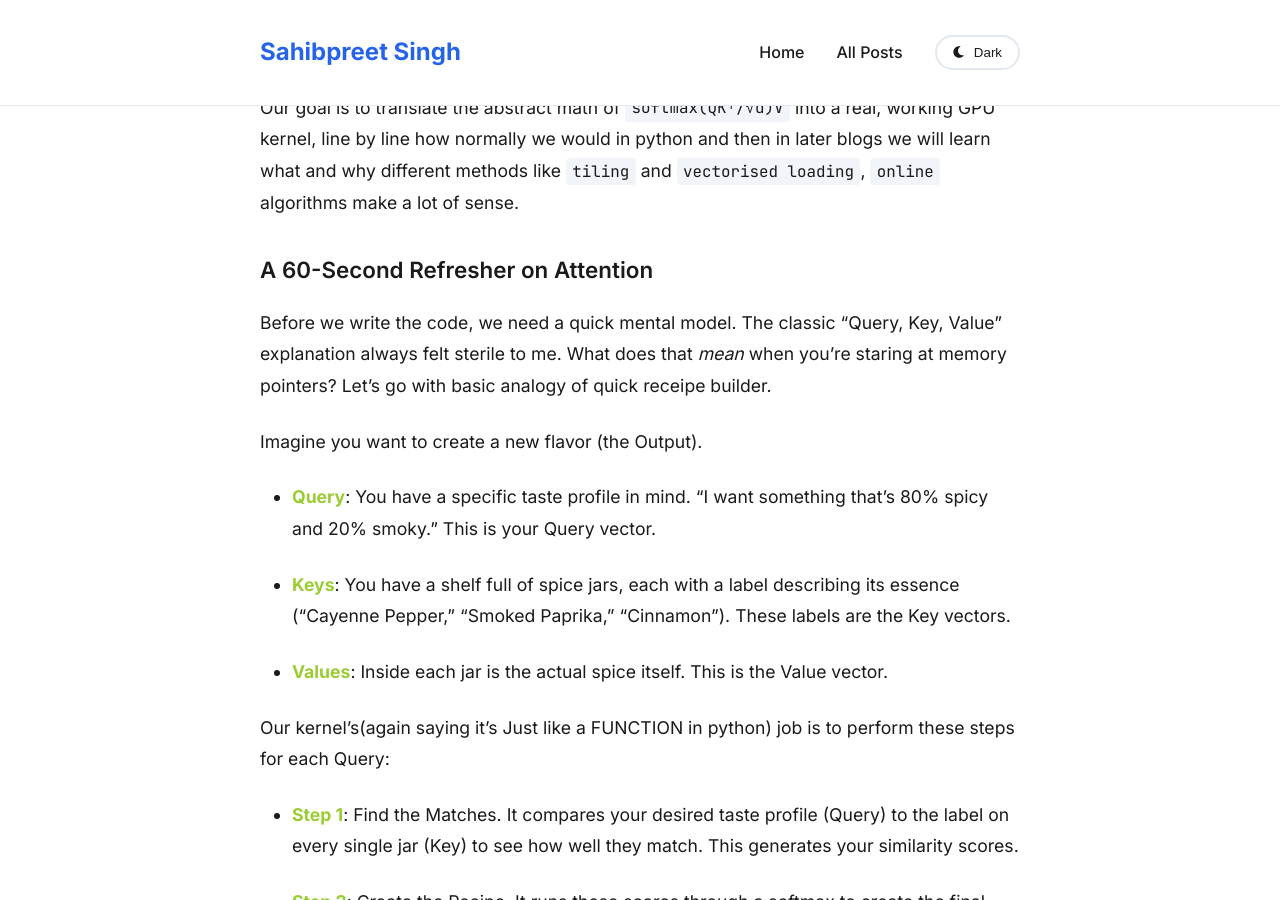
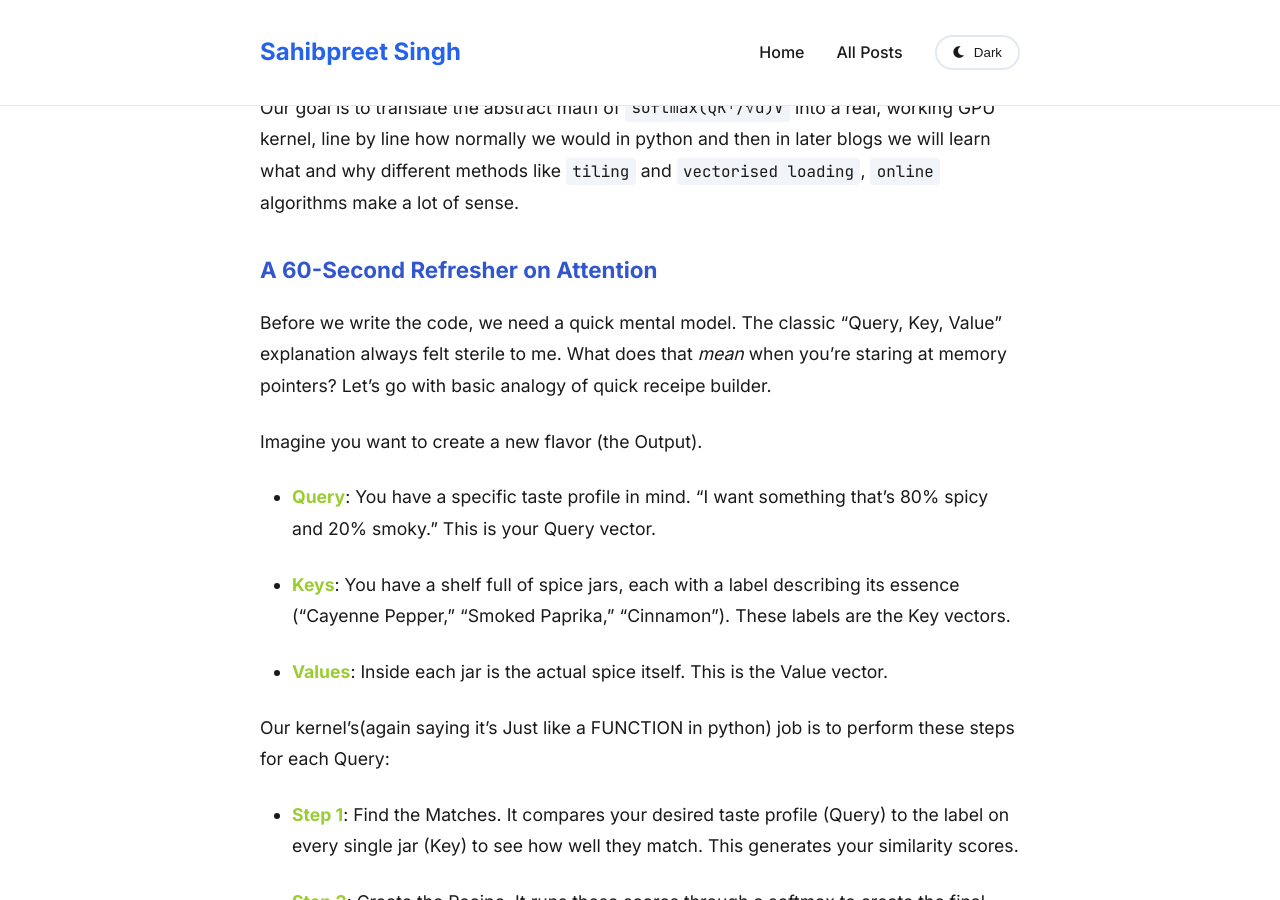
Before and after one commit to sahibpreetsingh12/sahibpreetsingh12.github.io, a Jekyll site: the page built from _posts/2025-09-28-Attention-Isn't-Magic- Building-the-Kernel-That-Powers-LLMs-From-Scratch.md, in a window 1280 px wide and 900 px high, scrolled down 576 px. Built offline with Jekyll 4.4.1, drawn with Linux system fonts in a browser that asks for light colours; nearby versions of some CDN libraries.

Commit message:
code added for blog 3

```diff
--- a/_posts/2025-09-28-Attention-Isn't-Magic- Building-the-Kernel-That-Powers-LLMs-From-Scratch.md
+++ b/_posts/2025-09-28-Attention-Isn't-Magic- Building-the-Kernel-That-Powers-LLMs-From-Scratch.md
@@ -15,7 +15,7 @@ Now, it's time to tackle the Everest of modern AI: the attention mechanism. Our
 
 Our goal is to translate the abstract math of `softmax(QKᵀ/√d)V` into a real, working GPU kernel, line by line how normally we would in python and then in later blogs we will learn what and why different methods like `tiling` and `vectorised loading`, `online` algorithms make a lot of sense.
 
-### A 60-Second Refresher on Attention
+### <span style="color: #3256cdff; font-weight: bold;">A 60-Second Refresher on Attention</span>
 Before we write the code, we need a quick mental model. The classic "Query, Key, Value" explanation always felt sterile to me. What does that *mean* when you're staring at memory pointers?
 Let's go with basic analogy of quick receipe builder.
 
```
